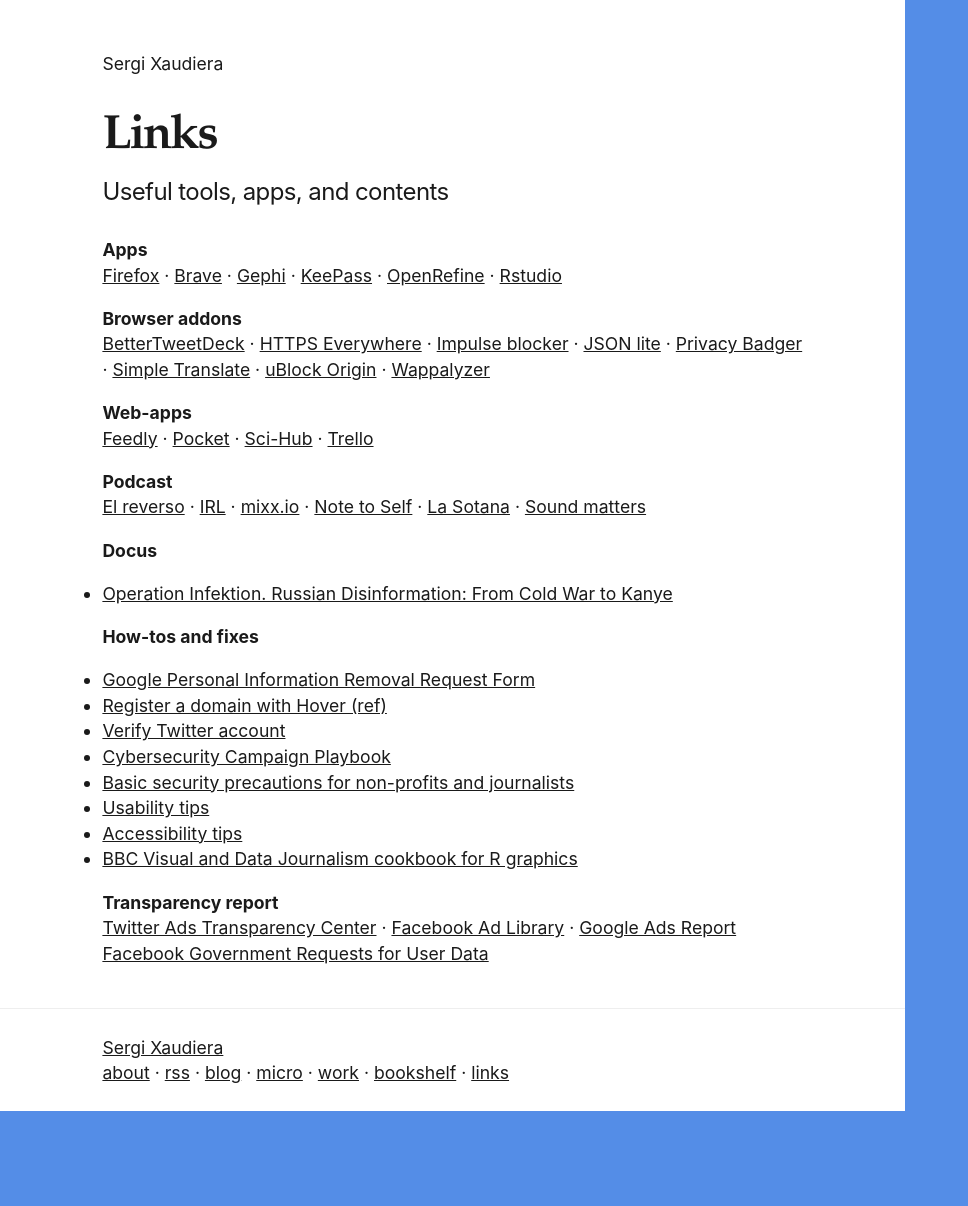
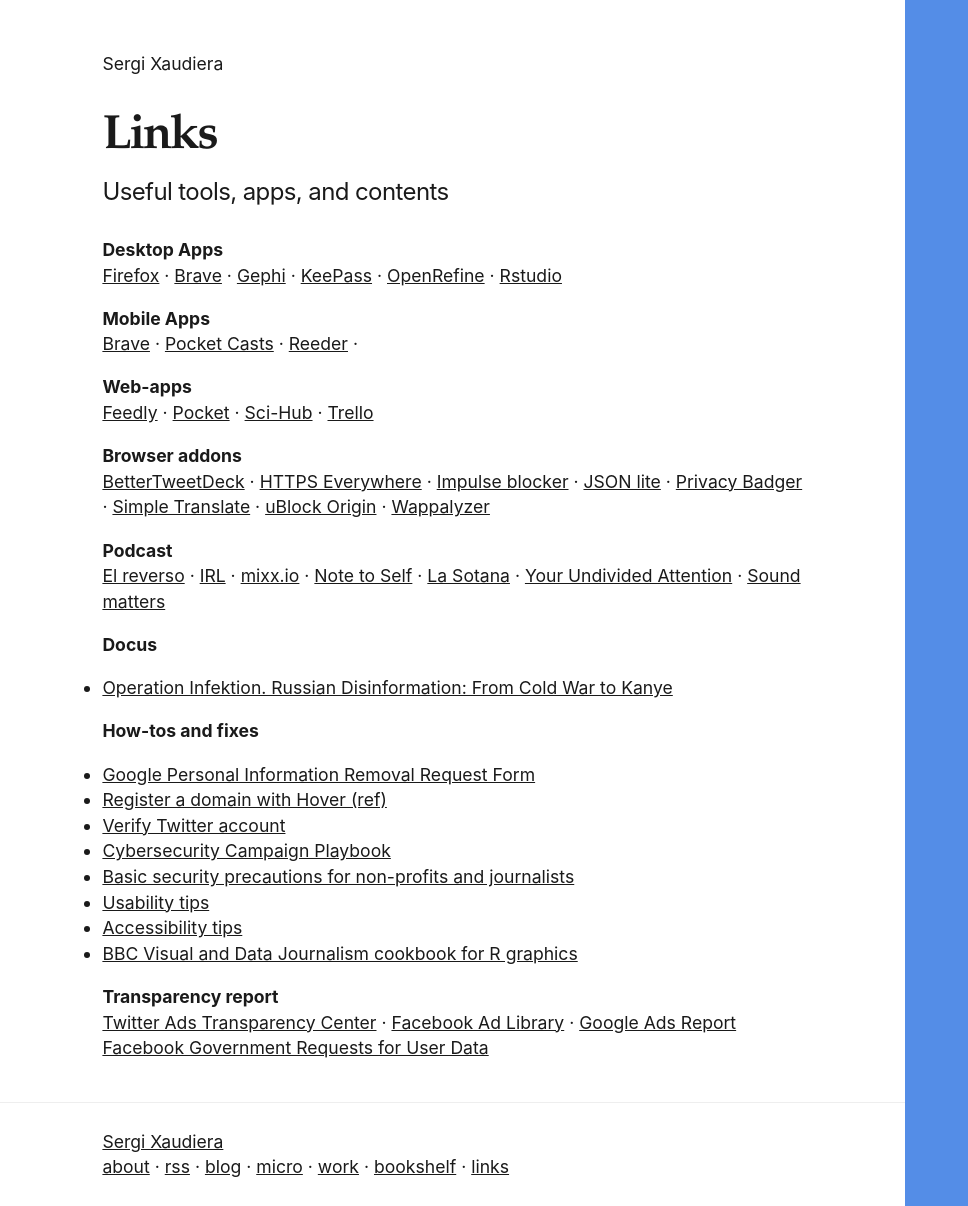
Before and after one commit to sergixaudiera/sergixaudiera.github.io, a Jekyll site: the page built from links.md, in a window 1280 px wide. Shown: the whole page, without its empty margins (0-968 px from the left). Built offline with Jekyll 4.4.1, drawn with Linux system fonts in a browser that asks for light colours; before the commit the page ends 1111 px from its top, so only the background shows below that.

Commit message:
link update

```diff
--- a/links.md
+++ b/links.md
@@ -6,13 +6,24 @@
 ---
 <aside>Useful tools, apps, and contents</aside>
 
-**Apps**
+**Desktop Apps**
 [Firefox](https://www.mozilla.org/en-US/firefox/new/){:rel="nofollow"} ·
 [Brave](https://brave.com/){:rel="nofollow"} ·
 [Gephi](https://gephi.org/){:rel="nofollow"} ·
 [KeePass](https://keepass.info/){:rel="nofollow"}{:rel="nofollow"} ·
 [OpenRefine](http://openrefine.org/){:rel="nofollow"} ·
 [Rstudio](https://www.rstudio.com/){:rel="nofollow"}
+
+**Mobile Apps**
+[Brave](https://brave.com/){:rel="nofollow"} ·
+[Pocket Casts](https://www.pocketcasts.com/){:rel="nofollow"} ·
+[Reeder](https://reederapp.com/){:rel="nofollow"} ·
+
+**Web-apps**
+[Feedly](https://feedly.com){:rel="nofollow"} ·
+[Pocket](https://app.getpocket.com/){:rel="nofollow"} ·
+[Sci-Hub](https://sci-hub.tw/){:rel="nofollow"} ·
+[Trello](https://trello.com){:rel="nofollow"}
 
 **Browser addons**
 [BetterTweetDeck](https://better.tw/){:rel="nofollow"} ·
@@ -24,18 +35,13 @@
 [uBlock Origin](https://github.com/gorhill/uBlock){:rel="nofollow"} ·
 [Wappalyzer](https://www.wappalyzer.com/){:rel="nofollow"}
 
-**Web-apps**
-[Feedly](https://feedly.com){:rel="nofollow"} ·
-[Pocket](https://app.getpocket.com/){:rel="nofollow"} ·
-[Sci-Hub](https://sci-hub.tw/){:rel="nofollow"} ·
-[Trello](https://trello.com){:rel="nofollow"}
-
 **Podcast**
 [El reverso](https://www.m21radio.es/programas/el-reverso){:rel="nofollow"} ·
 [IRL](https://irlpodcast.org/){:rel="nofollow"} ·
 [mixx.io](https://mixx.io/){:rel="nofollow"} ·
 [Note to Self](https://www.wnycstudios.org/shows/notetoself){:rel="nofollow"} ·
 [La Sotana](https://www.patreon.com/lasotana){:rel="nofollow"} ·
+[Your Undivided Attention](https://humanetech.com/podcast/){:rel="nofollow"} ·
 [Sound matters](http://journal.beoplay.com/journal/sound-matters){:rel="nofollow"}
 
 **Docus**
```
